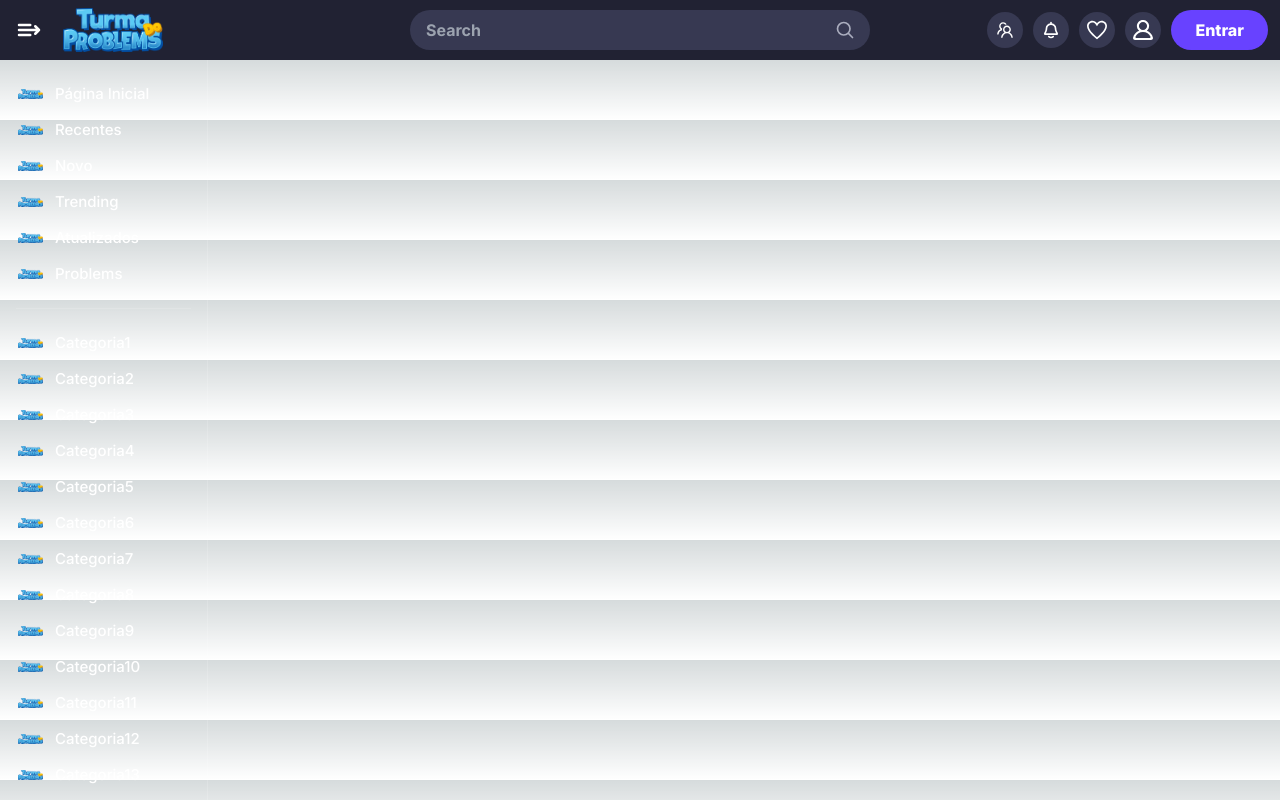
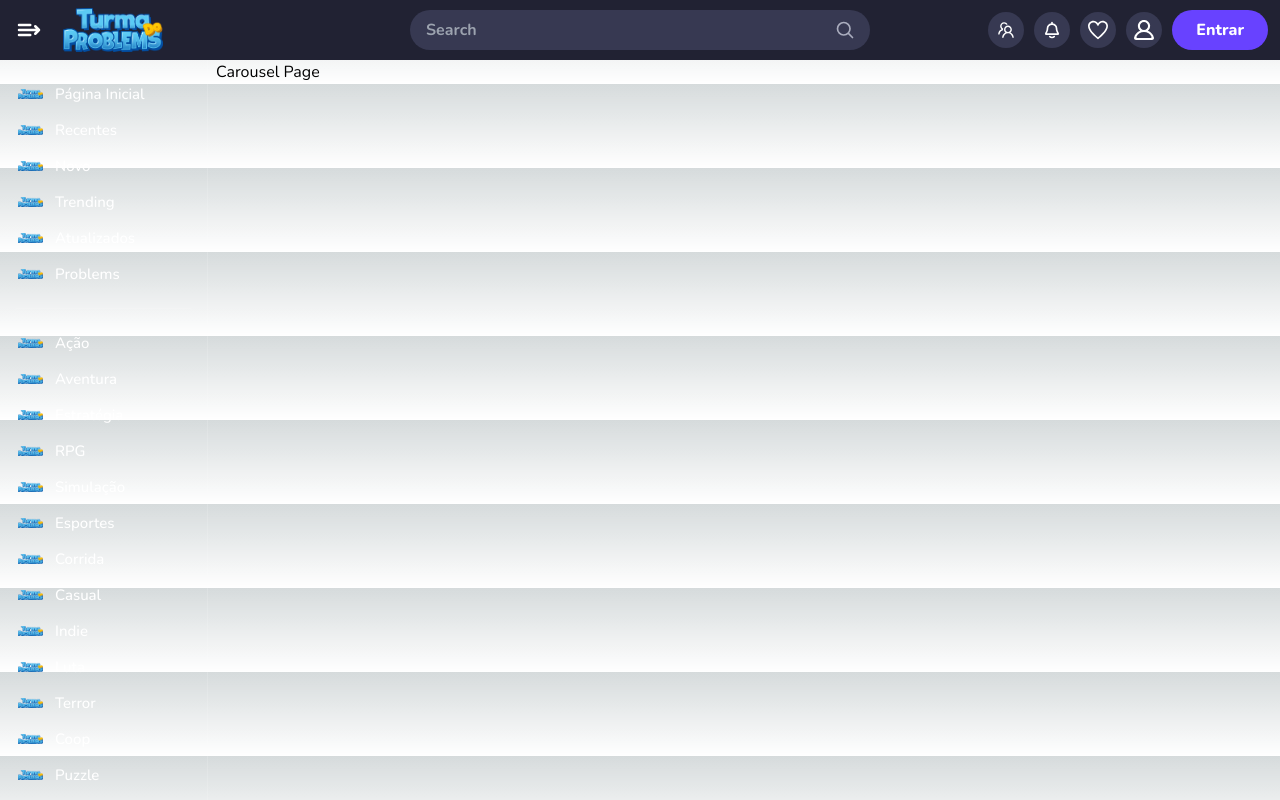
Before and after one commit to PedroBNe/theproblems, a Next.js app: page / in a window 1280 px wide. Built offline with nearby package versions, Linux system fonts and the light colour scheme.

Commit message:
feat:att2108

```diff
--- a/src/app/globals.css
+++ b/src/app/globals.css
@@ -23,6 +23,7 @@
 }
 
 body {
+  font-family: 'Nunito', Arial, "Helvetica Neue", Helvetica, sans-serif;
   color: rgb(var(--foreground-rgb));
   background: linear-gradient(
       to bottom,
--- a/src/app/layout.tsx
+++ b/src/app/layout.tsx
@@ -1,10 +1,11 @@
 import type { Metadata } from "next";
-import { Inter } from "next/font/google";
+import { Inter, Nunito } from "next/font/google";
 import "./globals.css";
 import { Header } from "../components/common/Header/page";
 import { Aside } from "@/components/common/Aside/page";
 
 const inter = Inter({ subsets: ["latin"] });
+const nunito = Nunito({ subsets: ["latin"] });
 
 export const metadata: Metadata = {
   title: "The Problems",
@@ -18,10 +19,10 @@ export default function RootLayout({
 }>) {
   return (
     <html lang="pt-br">
-      <body className={inter.className}>
+      <body className={`${inter.className} ${nunito.className}`}>
         <Header />
         <Aside />
-        <main className="ml-[208px]">
+        <main className="ml-[208px] mt-[var(--header-height)]">
           {children}
         </main>
       </body>
--- a/src/app/page.tsx
+++ b/src/app/page.tsx
@@ -1,5 +1,10 @@
+import { CarouselPage } from "@/components/carousel/page";
+
 export default function Home() {
   return (
-    <p></p>
+    <div className="pl-2">
+      <CarouselPage />
+    </div>
   );
 }
+3
--- /dev/null
+++ b/src/components/carousel/page.tsx
@@ -0,0 +1,7 @@
+export const CarouselPage = () => {
+  return (
+    <div>
+      <h1>Carousel Page</h1>
+    </div >
+  )
+}
--- a/src/components/common/Aside/page.tsx
+++ b/src/components/common/Aside/page.tsx
@@ -2,10 +2,11 @@ import Link from "next/link";
 import { Button } from "../../Button";
 import { AsideItem } from "./AsideItem";
 import Perfil from "@/assets/logo.png"
+import { CATEGORY_GAME_MOCK } from "@/mocks/categoryGame";
 
 export const Aside = () => {
   return (
-    <aside style={{ height: 'calc(100% - var(--header-height))' }} className="absolute left-0 overflow-auto w-52 scrollbar-thin border-white/15 border-solid border-r-[1px] py-4">
+    <aside style={{ height: 'calc(100% - var(--header-height))' }} className="fixed left-0 top-0 mt-[var(--header-height)] overflow-auto w-52 scrollbar-thin border-white/15 border-solid border-r-[1px] py-4">
       <AsideItem image={Perfil} text="Página Inicial" link="/" />
       <AsideItem image={Perfil} text="Recentes" link="/" />
       <AsideItem image={Perfil} text="Novo" link="/" />
@@ -13,24 +14,9 @@ export const Aside = () => {
       <AsideItem image={Perfil} text="Atualizados" link="/" />
       <AsideItem image={Perfil} text="Problems" link="/" />
       <hr className="mx-4 my-4 border-white/15" />
-      <AsideItem image={Perfil} text="Categoria1" link="/" />
-      <AsideItem image={Perfil} text="Categoria2" link="/" />
-      <AsideItem image={Perfil} text="Categoria3" link="/" />
-      <AsideItem image={Perfil} text="Categoria4" link="/" />
-      <AsideItem image={Perfil} text="Categoria5" link="/" />
-      <AsideItem image={Perfil} text="Categoria6" link="/" />
-      <AsideItem image={Perfil} text="Categoria7" link="/" />
-      <AsideItem image={Perfil} text="Categoria8" link="/" />
-      <AsideItem image={Perfil} text="Categoria9" link="/" />
-      <AsideItem image={Perfil} text="Categoria10" link="/" />
-      <AsideItem image={Perfil} text="Categoria11" link="/" />
-      <AsideItem image={Perfil} text="Categoria12" link="/" />
-      <AsideItem image={Perfil} text="Categoria13" link="/" />
-      <AsideItem image={Perfil} text="Categoria14" link="/" />
-      <AsideItem image={Perfil} text="Categoria15" link="/" />
-      <AsideItem image={Perfil} text="Categoria16" link="/" />
-      <AsideItem image={Perfil} text="Categoria16" link="/" />
-      <AsideItem image={Perfil} text="Categoria16" link="/" />
+      {CATEGORY_GAME_MOCK.map((category) => (
+        <AsideItem key={category.id} image={Perfil} text={category.name} link="/" />
+      ))}
       <hr className="mx-4 my-4 border-white/15" />
       <AsideItem image={Perfil} text="Tags" link="/" />
       <div className="mx-4 my-2">
--- a/src/components/common/Header/TabMenu.tsx
+++ b/src/components/common/Header/TabMenu.tsx
@@ -2,17 +2,18 @@ import Image from "next/image";
 // import ExpandsLeft from "@/assets/expands-left.svg"
 import ExpandsRight from "@/assets/expands-right.svg"
 import Logo from "@/assets/logo.png"
+import Link from "next/link";
 
 export const TabMenu = () => {
-    return(
+    return (
         <>
             <button className="mx-[14px] hover:opacity-50 transition">
                 {/* <Image src={ExpandsLeft} alt="open" width={30} height={30} /> */}
                 <Image src={ExpandsRight} alt="close" width={30} height={30} />
             </button>
-            <div>
+            <Link href="/">
                 <Image src={Logo} alt="logo" width={100} height={100} />
-            </div>
+            </Link>
         </>
     );
 };
--- a/src/components/common/Header/page.tsx
+++ b/src/components/common/Header/page.tsx
@@ -10,7 +10,7 @@ import { Button } from "../../Button"
 
 export const Header = () => {
   return (
-    <header className="min-h-[var(--header-height)] max-h-[var(--header-height)]">
+    <header className="fixed top-0 w-full min-h-[var(--header-height)] max-h-[var(--header-height)]">
       <nav className="flex row bg-[#212233] backdrop-blur-[8px] py-2 items-center justify-between">
         <div className="flex row gap-[5px]">
           <TabMenu />
--- /dev/null
+++ b/src/mocks/categoryGame.ts
@@ -0,0 +1,68 @@
+import { ApiCategoryGame } from "@/services/api/categoryGame";
+
+export const CATEGORY_GAME_MOCK: ApiCategoryGame[] = [
+  {
+    id: "1",
+    name: "Ação",
+  },
+  {
+    id: "2",
+    name: "Aventura",
+  },
+  {
+    id: "3",
+    name: "Estratégia",
+  },
+  {
+    id: "4",
+    name: "RPG",
+  },
+  {
+    id: "5",
+    name: "Simulação",
+  },
+  {
+    id: "6",
+    name: "Esportes",
+  },
+  {
+    id: "7",
+    name: "Corrida",
+  },
+  {
+    id: "8",
+    name: "Casual",
+  },
+  {
+    id: "9",
+    name: "Indie",
+  },
+  {
+    id: "10",
+    name: "Luta",
+  },
+  {
+    id: "11",
+    name: "Terror",
+  },
+  {
+    id: "12",
+    name: "Coop",
+  },
+  {
+    id: "13",
+    name: "Puzzle",
+  },
+  {
+    id: "14",
+    name: "Plataforma",
+  },
+  {
+    id: "15",
+    name: "Cartas",
+  },
+  {
+    id: "16",
+    name: "Educativo",
+  },
+];
--- /dev/null
+++ b/src/services/api/categoryGame.ts
@@ -0,0 +1,4 @@
+export interface ApiCategoryGame {
+  id: string;
+  name: string;
+}
```
Also changed, not shown: src/mocks/games.ts (added, +12 -0 lines), src/services/api/games.ts (added, +7 -0 lines).
